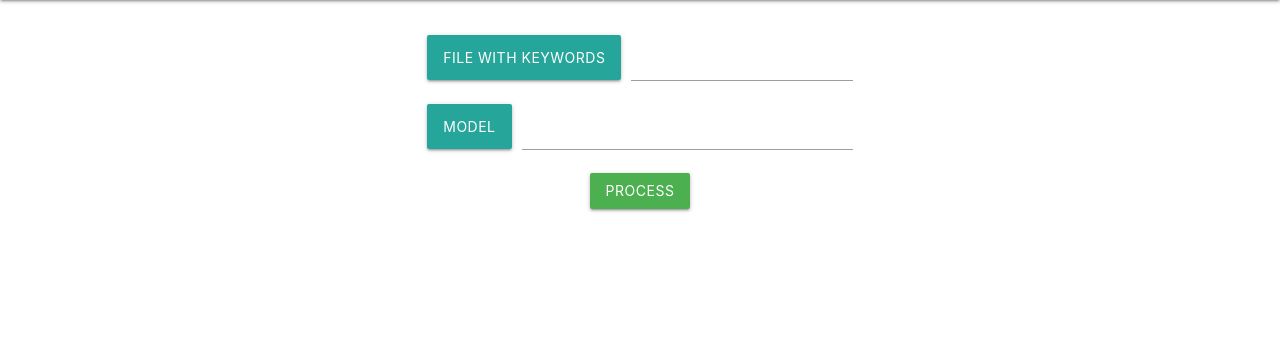
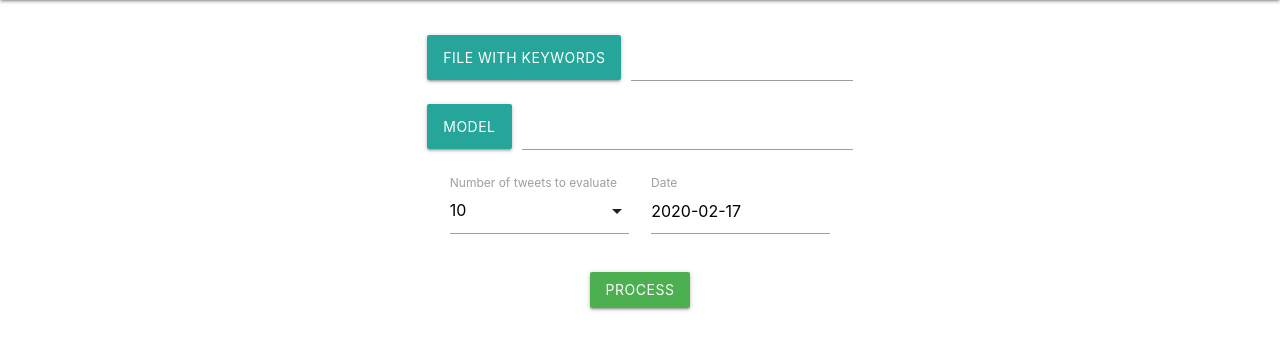
Before and after one commit to fxisco/model-evaluator, a Django app: page / in a window 1280 px wide. Shown: the part 64-414 px from the top of the page. Run offline with Django 3.2, Linux system fonts and the light colour scheme.

Commit message:
feat: adding date and size filters

```diff
--- a/finalproject/evaluator/forms.py
+++ b/finalproject/evaluator/forms.py
@@ -1,5 +1,7 @@
 from django import forms
 
 class KeywordsForm(forms.Form):
-    keywords = forms.FileField(widget=forms.FileInput(attrs={'accept': ".txt"}))
-    model = forms.FileField(widget=forms.FileInput(attrs={'accept': ".model"}))
+    print("")
+    # keywords = forms.FileField(widget=forms.FileInput(attrs={'accept': ".txt"}))
+    # model = forms.FileField(widget=forms.FileInput(attrs={'accept': ".model"}))
+    # quantity = forms.Select()
--- a/finalproject/evaluator/helpers.py
+++ b/finalproject/evaluator/helpers.py
@@ -40,15 +40,7 @@ def hangle_file_upload(file_uploaded):
   return ''
 
 def load_classification_model(filename):
-  # test_filename = get_test_filename('evento1.arff')
-  # data = converters.load_any_file(test_filename)
-  # data.class_is_last()
   classifier, model = Classifier.deserialize(get_file_destinantion(filename))
-  # for index, inst in enumerate(data):
-  #   pred = classifier.classify_instance(inst)
-  #   dist = classifier.distribution_for_instance(inst)
-  #   print(str(index+1) + ": label index=" + str(pred) + ", class distribution=" + str(dist))
-
 
   return {
     "classes": model.class_attribute.values,
@@ -90,5 +82,10 @@ def create_dataset(tweets):
   return dataset
 
 def evaluate_model_and_testset(model, testset):
-  print(model['classes'])
-  print(testset)
+  predictions = []
+
+  for index, inst in enumerate(testset):
+    pred = model['classifier'].classify_instance(inst)
+    predictions.append(model['classes'][int(pred)])
+
+  return predictions
--- a/finalproject/evaluator/templates/keywords.html
+++ b/finalproject/evaluator/templates/keywords.html
@@ -29,12 +29,40 @@
           <span class="helper-text red-text" data-success="right">{{form.model.errors}}</span>
         {% endif %}
       </div>
-      <div class="center">
-        <button type="submit" class="waves-effect waves-light btn green">
-          PROCESS
-        </button>
+      <div class="col s12">
+        <div class="input-field col s6">
+          <select name="quantity">
+            <option value="10">10</option>
+            <option value="25">25</option>
+            <option value="50">50</option>
+            <option value="100">100</option>
+          </select>
+          <label>Number of tweets to evaluate</label>
+        </div>
+        <div class="col s6">
+          <div class="input-field">
+            <input type="text" name="date" class="datepicker">
+            <label for="birthdate">Date</label>
+          </div>
+        </div>
+      </div>
+      <div class="input-field col s12 center">
+          <button type="submit" class="waves-effect waves-light btn green">
+            PROCESS
+          </button>
       </div>
     </form>
   </div>
 </div>
+<script>
+   document.addEventListener('DOMContentLoaded', function() {
+    var elems = document.querySelectorAll('select');
+    var instances = M.FormSelect.init(elems);
+  });
+
+  document.addEventListener('DOMContentLoaded', function() {
+    var elems = document.querySelectorAll('.datepicker');
+    var instances = M.Datepicker.init(elems, { format: "yyyy-mm-dd" , defaultDate: new Date(), setDefaultDate: true });
+  });
+</script>
 {% endblock %}
--- a/finalproject/evaluator/views.py
+++ b/finalproject/evaluator/views.py
@@ -4,6 +4,7 @@ from csv import reader
 from urllib.parse import urlencode, unquote, parse_qs
 from GetOldTweets3 import manager
 import weka.core.jvm as jvm
+from datetime import datetime, timedelta
 
 from .forms import KeywordsForm
 from .helpers import get_valid_keywords, hangle_file_upload, load_classification_model,create_dataset,evaluate_model_and_testset,get_cleaned_tweets
@@ -13,7 +14,7 @@ def index(request):
 
     if request.method == 'POST':
         form = KeywordsForm(request.POST, request.FILES)
-
+        print(form)
         if form.is_valid():
             csv_file = request.FILES['keywords'].read().decode("utf-8")
             lines = csv_file.splitlines()
@@ -22,7 +23,9 @@ def index(request):
             file_uploaded = hangle_file_upload(request.FILES['model'])
             data = {
                 'keywords': ','.join(cleaned_lines),
-                'filename': file_uploaded
+                'filename': file_uploaded,
+                'quantity': request.POST['quantity'],
+                'date': request.POST['date']
             }
 
             return redirect(evaluate, data=urlencode(data))
@@ -34,6 +37,11 @@ def evaluate(request, data):
     parsed_keys = parse_qs(decoded_data)
     parsed_string = parsed_keys['keywords'][0]
     filename = parsed_keys['filename'][0]
+    quantity = int(parsed_keys['quantity'][0])
+    date = parsed_keys['date'][0]
+    date_parsed = datetime.strptime(date, '%Y-%m-%d')
+    next_date = date_parsed + timedelta(days=1)
+
     keywords_parsed = parsed_string.split(',')
     query = ' OR '.join(keywords_parsed)
     tweets = []
@@ -45,20 +53,22 @@ def evaluate(request, data):
     tweetCriteria = manager\
         .TweetCriteria()\
         .setQuerySearch(query)\
+        .setSince(date)\
+        .setUntil(str(next_date.date()))\
         .setLang("it")\
-        .setMaxTweets(10)
+        .setMaxTweets(quantity)
     tweets = manager.TweetManager.getTweets(tweetCriteria)
     cleaned_tweets = get_cleaned_tweets(tweets)
     dataset = create_dataset(cleaned_tweets)
 
-    evaluate_model_and_testset(model, dataset)
+    predictions = evaluate_model_and_testset(model, dataset)
 
     jvm.stop()
 
     data = {
         "keywords": keywords_parsed if keywords_parsed else [],
-        "tweets": zip(tweets, cleaned_tweets),
-        # "cleaned_tweets": cleaned_tweets
+        "tweets": zip(tweets, cleaned_tweets, predictions),
+        "size": len(tweets),
     }
 
     return render(request, 'evaluator.html', { "data": data })
```
Also changed, not shown: finalproject/evaluator/templates/evaluator.html (+9 -8 lines).
